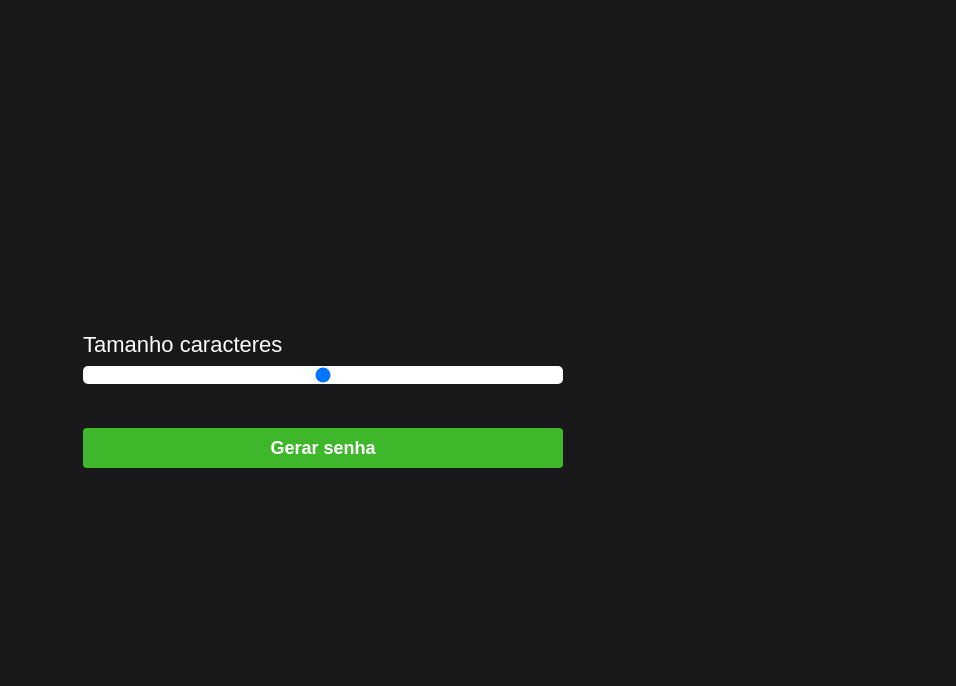
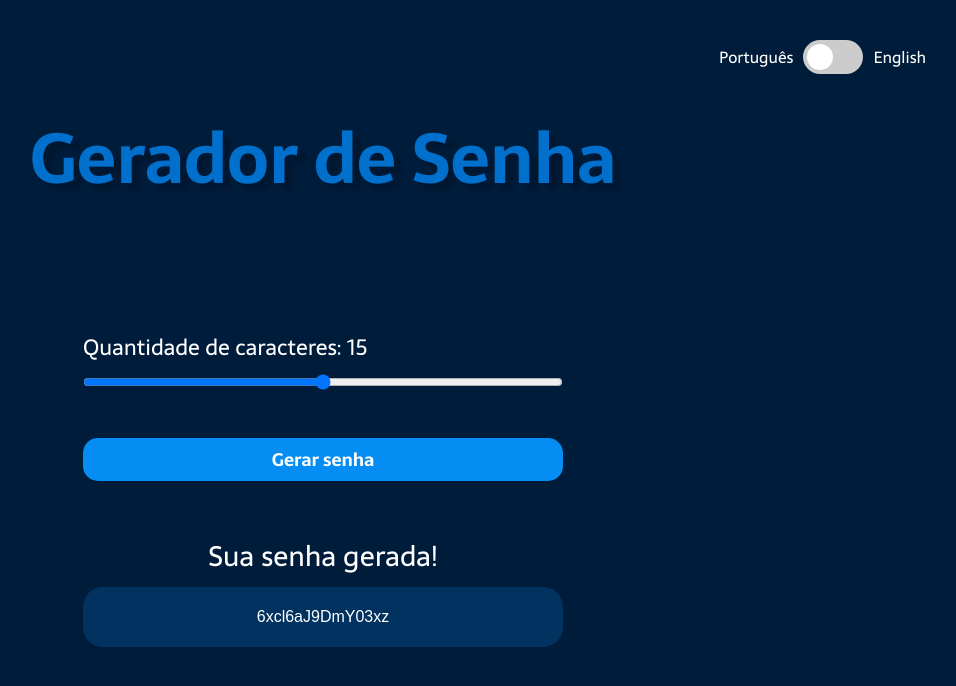
Before and after one commit to afsdari0/Password-Generator, a plain HTML site: page index.html in a window 1280 px wide. Both pictures are taken after a click on the button "Gerar senha". Shown: the whole page, without its empty margins (317-1273 px from the left). Drawn offline with Linux system fonts and the light colour scheme.

Commit message:
Up11/09/22

```diff
--- a/index.html
+++ b/index.html
@@ -9,20 +9,32 @@
     <title>Password Generator</title>
 </head>
 <body>
+    <header>
+        <label class="switch">
+            <input type="checkbox" id="switch-checkbox">
+            <span class="slider-switch round" onclick="switchCheck()"></span>
+        </label>
+        <div class="switch-P-E">
+            <span>Português</span> <span>English</span>
+        </div>
+        <h1 id="headerH1Lan">Gerador de Senha</h1>
+    </header>
 
     <main class="container-input">
-        <span>Tamanho <span id="value"></span> caracteres</span>
-        <input id="slider" class="slider" type="range" min="5" max="25" value="15"/>
+        <span id="spanContainer-input">Quantidade de caracteres: </span>
+        <span id="valor"></span>
+        <input id="slider" class="slider" type="range" min="5" max="25" value="15">
 
-        <button id="button" class="button-cta">Gerar senha</button>
+        <button id="button" class="button-cta" onclick="generatePassword()">Gerar senha</button>
     </main>
 
     <div id="container-password" class="container-password hide">
-        <span class="title">Sua senha gerada foi:</span>
-        <span id="password" class="password"></span>
-        <span class="tooltip">Clique na senha para copiar!</span>
+        <span class="title" id="title">Sua senha gerada!</span>
+        <span id="password" class="password" onclick="copyPassword()" ></span>
+        <span class="tooltip" id="tooltip">Clique na senha para copiar!</span>
     </div>
 
-    <script src="script.js"></script>
+    <script src="password.js"></script>
+    <script src="language.js"></script>
 </body>
 </html>
--- /dev/null
+++ b/language.js
@@ -0,0 +1,24 @@
+let headerH1Lan = document.getElementById("headerH1Lan");
+let spanContainerInput = document.getElementById("spanContainer-input");
+let titlePassword = document.getElementById("title");
+let tooltip = document.getElementById("tooltip");
+let button = document.getElementById("button");
+
+
+function switchCheck(){
+let switchElement = document.getElementById("switch-checkbox").checked
+
+if(switchElement == false){
+    headerH1Lan.innerHTML = "Password Generator";
+    spanContainerInput.innerHTML = "Number of characters:";
+    button.innerHTML = "Generate password";
+    titlePassword.innerHTML = "Your generated password!";
+    tooltip.innerHTML = "Click on the password to copy!"
+}else{
+    headerH1Lan.innerHTML = "Gerador de Senha"
+    spanContainerInput.innerHTML = "Quantidade de caracteres:";
+    button.innerHTML = "Gerar senha";
+    titlePassword.innerHTML = "Sua senha gerada!";
+    tooltip.innerHTML = "Clique na senha para copiar!";
+}
+}
--- /dev/null
+++ b/password.js
@@ -0,0 +1,35 @@
+let sliderElement = document.getElementById("slider");
+let valueElement = document.getElementById("valor");
+let buttonElement = document.getElementById("button");
+let password = document.getElementById("password");
+let containerPassword = document.getElementById("container-password");
+let charset = "abcdefghijklmnopqrstuvwxyzABCDEFGHIJKLMNOPQRSTUVWXYZ0123456789";
+let novaSenha = "";
+let confcopy = "";
+
+
+
+valueElement.innerHTML = sliderElement.value;
+sliderElement.oninput = function(){
+    valueElement.innerHTML = this.value;
+}
+
+function generatePassword(){
+    let pass = "";
+    for(let i = 0, n = charset.length; i < sliderElement.value; ++i){
+        pass += charset.charAt(Math.floor(Math.random() * n));
+    }
+    containerPassword.classList.remove("hide");
+    password.innerHTML = pass;
+    novaSenha = pass;
+    document.getElementById("password").style.color = '#fff'
+}
+
+function copyPassword(){
+    navigator.clipboard.writeText(novaSenha);
+    confcopy = novaSenha;
+    if(novaSenha == confcopy){
+        document.getElementById("password").style.color = '#3eb72b';
+        document.getElementById("password").style.transform = "1s";
+    }
+}
--- a/script.js
+++ /dev/null
@@ -1,12 +0,0 @@
-let sliderElement = document.querySelector("#slider");
-let buttonElement = document.querySelector("#button");
-
-let sizePassword = document.querySelector("#value");
-let password = document=querySelector("#password");
-
-let containerPassword = document.querySelector("container-password");
-
-let charset = "abcdefghijklmnopqrstuvwxyzABCDEFGHIJKLMNOPQRSTUVWXYZ0123456789";
-let newPassword = "";
-
-sizePassword.innerHTML = sliderElement.value;
--- a/style.css
+++ b/style.css
@@ -1,13 +1,17 @@
+@import url('https://fonts.googleapis.com/css2?family=Sarala:wght@400;700&display=swap');
+
 * {
-    font-family: sans-serif;
+
     padding: 0%;
     margin: 0 auto;
     width: 100%;
     box-sizing: border-box;
+    font-family: 'Sarala', sans-serif;
+
 }
 
 body {
-    background-color: #18181b;
+    background-color: #001c3b;
     width: 100%;
     height: 100vh;
     display: flex;
@@ -16,10 +20,96 @@ body {
     flex-direction: column;
 }
 
-.logo{
-    max-width: 600px;
-    margin-bottom: 20px;
+/* HEADER */
+
+.switch {
+    position: absolute;
+    display: inline-block;
+    width: 60px;
+    height: 34px;
+    top: 40px;
+    right: 100px;
+    z-index: 2;
 }
+
+.switch input {
+    opacity: 0;
+    width: 0;
+    height: 0;
+}
+
+.slider-switch {
+    position: absolute;
+    cursor: pointer;
+    top: 0;
+    left: 0;
+    right: 0;
+    bottom: 0;
+    background-color: #ccc;
+    -webkit-transition: .4s;
+    transition: .4s;
+}
+
+.slider-switch:before {
+    position: absolute;
+    content: "";
+    height: 26px;
+    width: 26px;
+    left: 4px;
+    bottom: 4px;
+    background-color: white;
+    -webkit-transition: .4s;
+    transition: .4s;
+}
+
+input:checked + .slider-switch {
+    background-color: #2196F3;
+}
+
+input:focus + .slider-switch {
+    box-shadow: 0 0 1px #2196F3;
+}
+
+input:checked + .slider-switch:before {
+    -webkit-transform: translateX(26px);
+    -ms-transform: translateX(26px);
+    transform: translateX(26px);
+}
+
+.slider-switch.round {
+    border-radius: 34px;
+}
+
+.slider-switch.round:before {
+    border-radius: 50%;
+}
+
+.switch-P-E{
+    position: absolute;
+    display: flex;
+    width: 207px;
+    height: 34px;
+    top: 40px;
+    right: 37px;
+    gap: 80px;
+    align-items: center;
+    z-index: 1;
+}
+
+.switch-P-E span{
+    color: #fff;
+}
+
+header h1 {
+    text-align: center;
+    margin-bottom: 100px;
+    font-size: 70px;
+    color: #0070cc;
+    text-shadow: 8px 7px 3px rgba(0,0,0,0.17);
+
+}
+
+/* MAIN */
 
 .container-input {
     max-width: 480px;
@@ -32,7 +122,6 @@ body {
 }
 
 .slider {
-    -webkit-appearance: none;
     width: 100%;
     border-radius: 5px;
     background: white;
@@ -42,16 +131,24 @@ body {
 }
 
 .button-cta {
-    height: 40px;
-    background-color: #3eb72b;
+    height: 43px;
+    background-color: rgba(5, 141, 243, 1);
     border: 0;
-    border-radius: 4px;
+    border-radius: 15px;
     cursor: pointer;
     margin-top: 40px;
     color: #fff;
     font-weight: bold;
     font-size: 18px;
+    transition: transform 0.4s;
 }
+
+.button-cta:hover {
+    background-color: rgba(5, 141, 243, 0.8);
+    transform: scale(0.99);
+}
+
+/* CONTAINER-PASSWORD */
 
 .container-password {
     max-width: 480px;
@@ -59,7 +156,6 @@ body {
     display: flex;
     align-items: center;
     flex-direction: column;
-    cursor: pointer;
 }
 
 .title {
@@ -72,13 +168,14 @@ body {
 
 .password {
     height: 60px;
-    background-color: rgba(0, 0, 0, 0.40);
-    border-radius: 4px;
+    background-color: rgba(5, 141, 243, 0.2);
+    border-radius: 20px;
     display: flex;
     justify-content: center;
     align-items: center;
     color: #fff;
-    border: 1px solid #313131;
+    font-family: sans-serif;
+    cursor: pointer;
     transition: transform 0.7s;
 }
 
@@ -91,10 +188,10 @@ body {
     position: relative;
     top: 20px;
     padding: 6px 8px;
-    background: rgb(15, 15, 15);
+    background: rgba(5, 141, 243, 0.2);
     text-align: center;
     font-size: 16px;
-    border-radius: 6px;
+    border-radius: 10px;
     visibility: hidden;
     opacity: 0;
     transition: all 0.5s ease-in-out;
```
